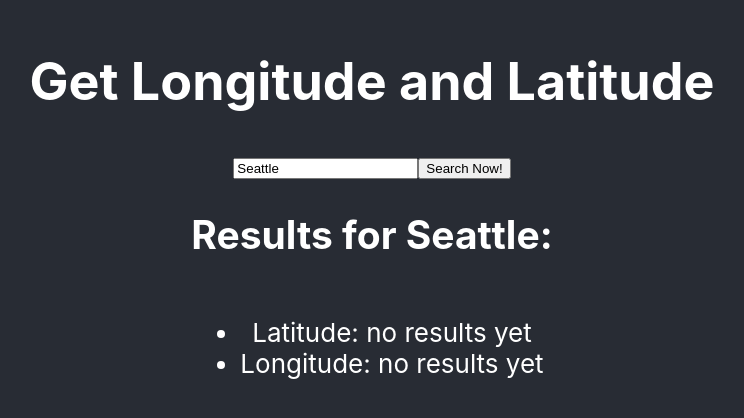
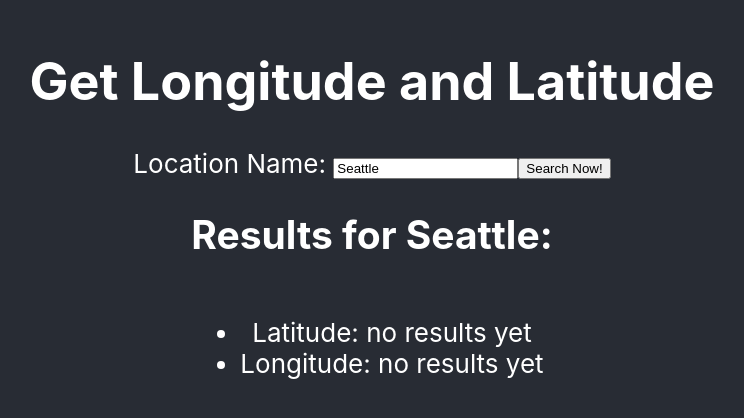
Before and after one commit to Ada-C15/react-geocoder-livecode, a React (Create React App) app: page / in a window 1280 px wide. Shown: the part 190-608 px from the top of the page, without its empty margins (268-1012 px from the left). Built offline with nearby package versions, Linux system fonts and the light colour scheme; no server answers.

Commit message:
added label

```diff
--- a/src/App.js
+++ b/src/App.js
@@ -50,7 +50,7 @@ function App() {
       <header className="App-header">
         <h1>Get Longitude and Latitude</h1>
         <form onSubmit={callApi}>
-          <label htmlFor="Location Name: " />
+          <label id="locationLabel" htmlFor="Location Name: ">Location Name: </label>
           <input type="text" value={searchTerm} onChange={updateSearchTerm} />
           <input type="submit" value="Search Now!" />
         </form>
```
